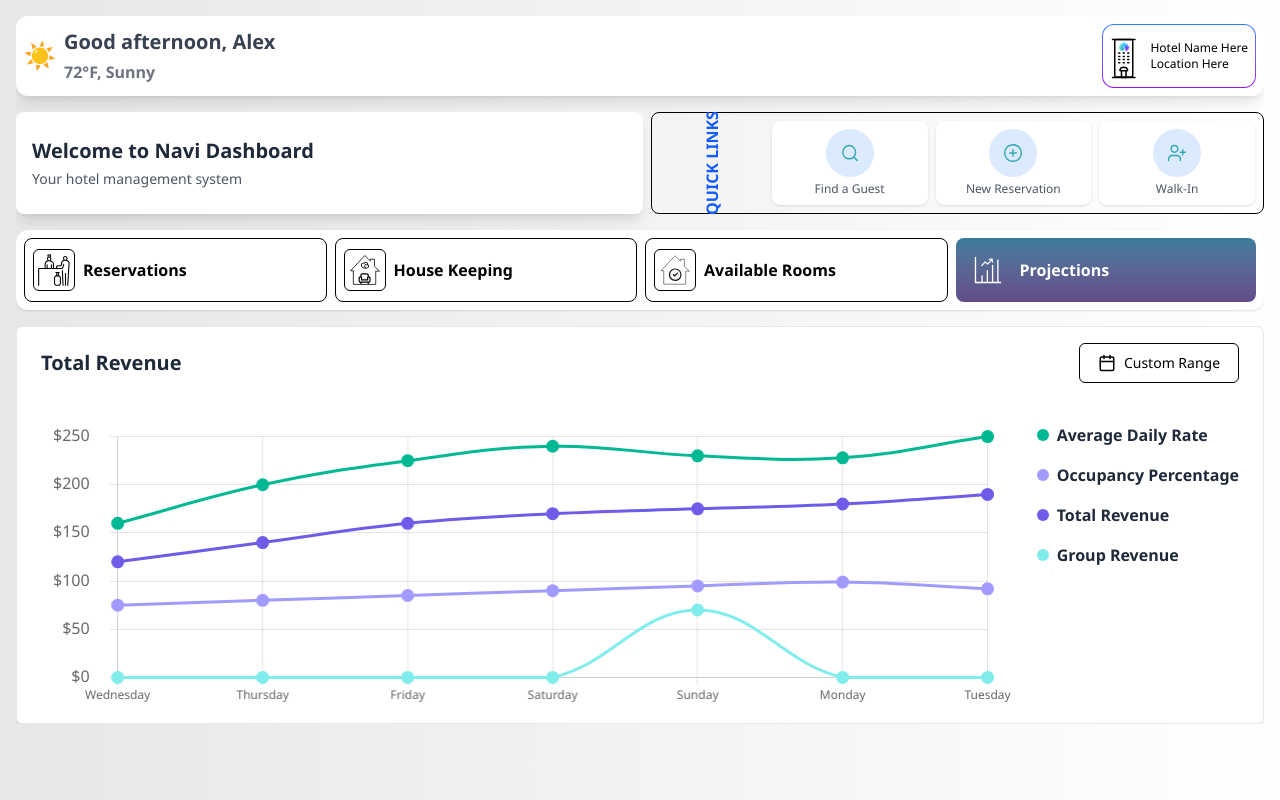
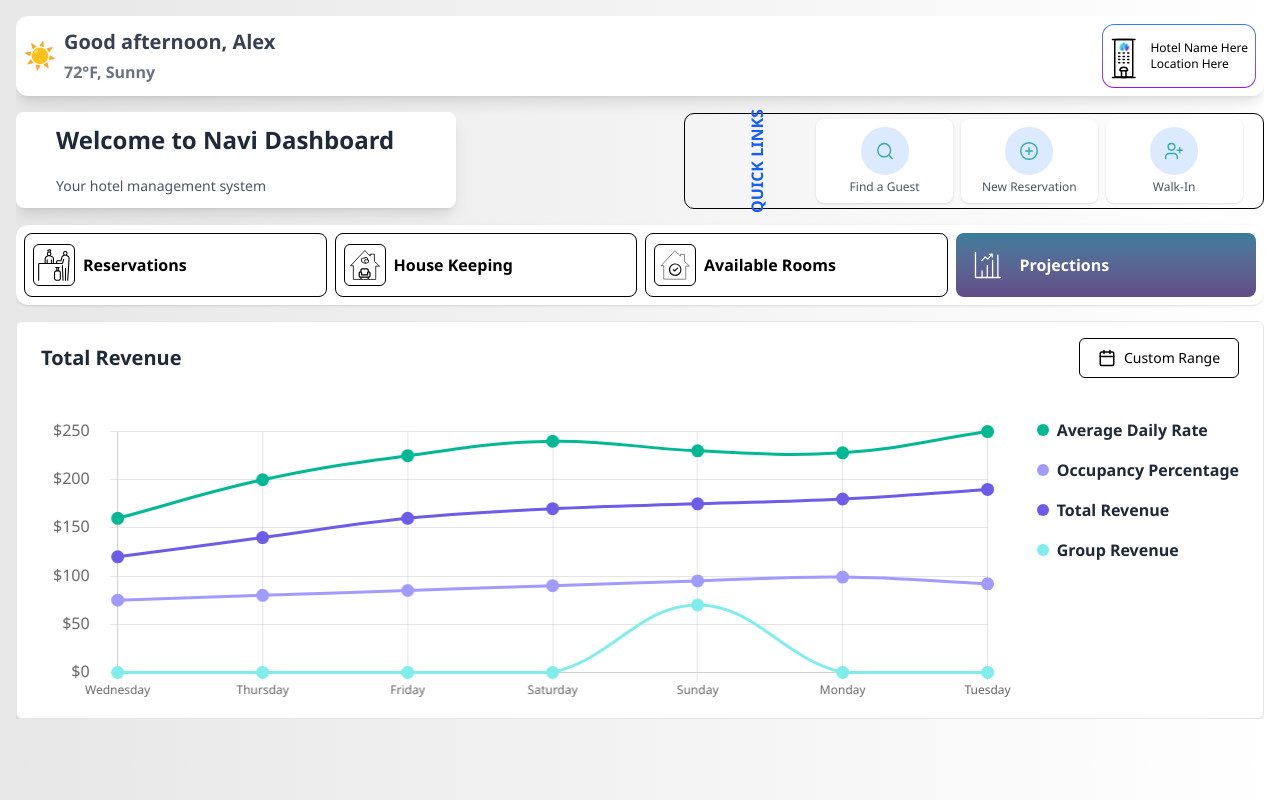
Before and after one commit to Farview-Global/PMS_MVP_Dashboard, a React (Vite) app: page / in a window 1280 px wide. Built offline with nearby package versions, Linux system fonts and the light colour scheme.

Commit message:
updated welcome and quick view

```diff
--- a/src/components/Welcome.jsx
+++ b/src/components/Welcome.jsx
@@ -6,9 +6,9 @@ import walkinIcon from '../assets/walkin.svg';
 const Welcome = () => {
   return (
     <div className="flex flex-col lg:flex-row justify-between w-full gap-2">
-      <div className="flex-1 min-w-[250px] bg-white rounded-lg shadow-lg p-4 flex justify-between items-center h-auto">
-        <div>
-          <h1 className="text-lg md:text-xl font-bold text-gray-800 mb-1">
+      <div className="w-[440px] h-[96px] bg-white rounded-lg shadow-lg flex items-center justify-between pl-[40px] pr-[30px] pt-[24px] pb-[24px]">
+        <div className="flex flex-col gap-[20px]">
+          <h1 className="text-2xl md:text-2xl font-bold text-gray-800">
             Welcome to Navi Dashboard
           </h1>
           <p className="text-xs md:text-sm text-gray-600">
@@ -16,33 +16,39 @@ const Welcome = () => {
           </p>
         </div>
       </div>
-      <div className="flex-1 min-w-[250px] flex items-center h-auto rounded-lg border border-black p-2">
+
+      <div className="w-[580px] h-[96px] p-[20px] m-[0.5px] rounded-[10px] border border-black flex items-center">
   <div className="hidden md:block transform -rotate-90 mr-2">
-          <span className="text-blue-600 font-bold text-base">
-            QUICK LINKS
-          </span>
+    <span className="text-blue-600 font-bold text-base">QUICK LINKS</span>
   </div>
   <div className="flex flex-wrap sm:flex-nowrap gap-2 flex-1">
     <div className="flex flex-col items-center bg-white rounded-lg shadow-sm p-2 flex-1">
       <div className="w-10 h-10 md:w-12 md:h-12 bg-blue-100 rounded-full flex items-center justify-center mb-1">
         <img src={findIcon} alt="Find" className="w-5 h-5" />
       </div>
-            <span className="text-xs font-medium text-center text-gray-600">Find a Guest</span>
+      <span className="text-xs font-medium text-center text-gray-600">
+        Find a Guest
+      </span>
     </div>
     <div className="flex flex-col items-center bg-white rounded-lg shadow-sm p-2 flex-1">
       <div className="w-10 h-10 md:w-12 md:h-12 bg-blue-100 rounded-full flex items-center justify-center mb-1">
         <img src={reserveIcon} alt="Reserve" className="w-5 h-5" />
       </div>
-            <span className="text-xs font-medium text-center text-gray-600">New Reservation</span>
+      <span className="text-xs font-medium text-center text-gray-600">
+        New Reservation
+      </span>
     </div>
     <div className="flex flex-col items-center bg-white rounded-lg shadow-sm p-2 flex-1">
       <div className="w-10 h-10 md:w-12 md:h-12 bg-blue-100 rounded-full flex items-center justify-center mb-1">
         <img src={walkinIcon} alt="Walk-in" className="w-5 h-5" />
       </div>
-            <span className="text-xs font-medium text-center text-gray-600">Walk-In</span>
+      <span className="text-xs font-medium text-center text-gray-600">
+        Walk-In
+      </span>
     </div>
   </div>
 </div>
+
     </div>
   );
 };
```
Lines whose indentation alone changed are shown as unchanged.
